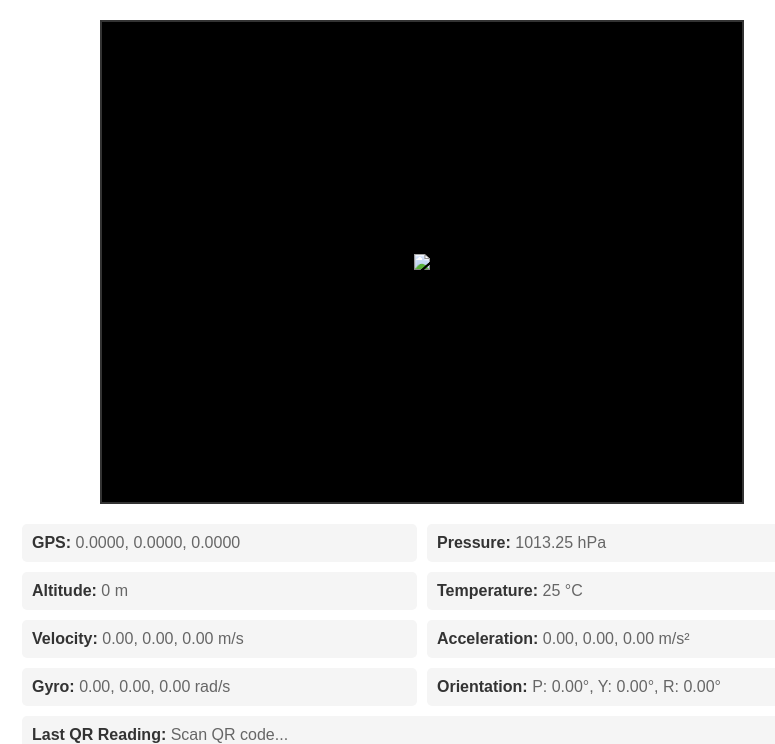
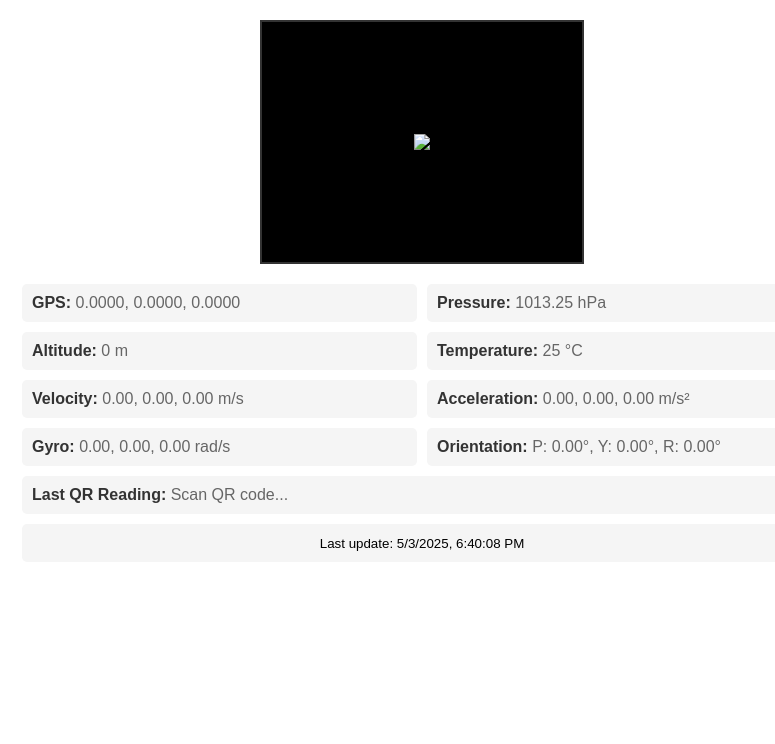
Before and after one commit to yusuf-abdullatif/Drone-Server, a Flask app: page / in a window 1280 px wide. Shown: the top 744 px of the page, without its empty margins (218-993 px from the left). After the commit the page ends 551 px from the top, so only its background shows below. Run offline with Flask 3, Linux system fonts and the light colour scheme; data comes from the database, SQL or seed files in the repository; some libraries are stand-ins or nearby versions.

Commit message:
Fixedd video size in frontpage

```diff
--- a/app/templates/index.html
+++ b/app/templates/index.html
@@ -8,8 +8,8 @@
             margin: 20px;
         }
         .video-container {
-            width: 640px;
-            height: 480px;
+            width: 320px;
+            height: 240px;
             margin: 0 auto;
             border: 2px solid #333;
             background: #000;
```
